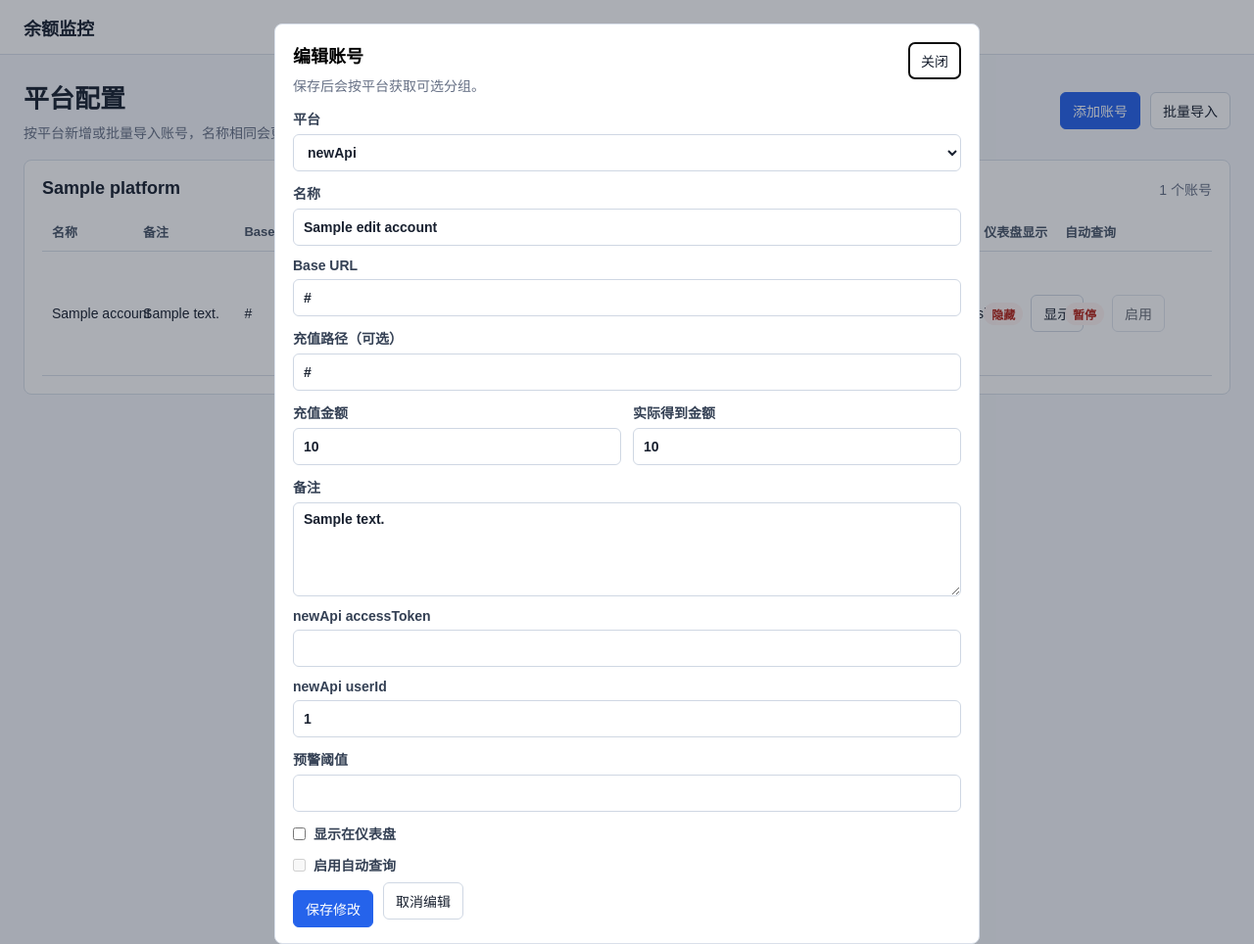
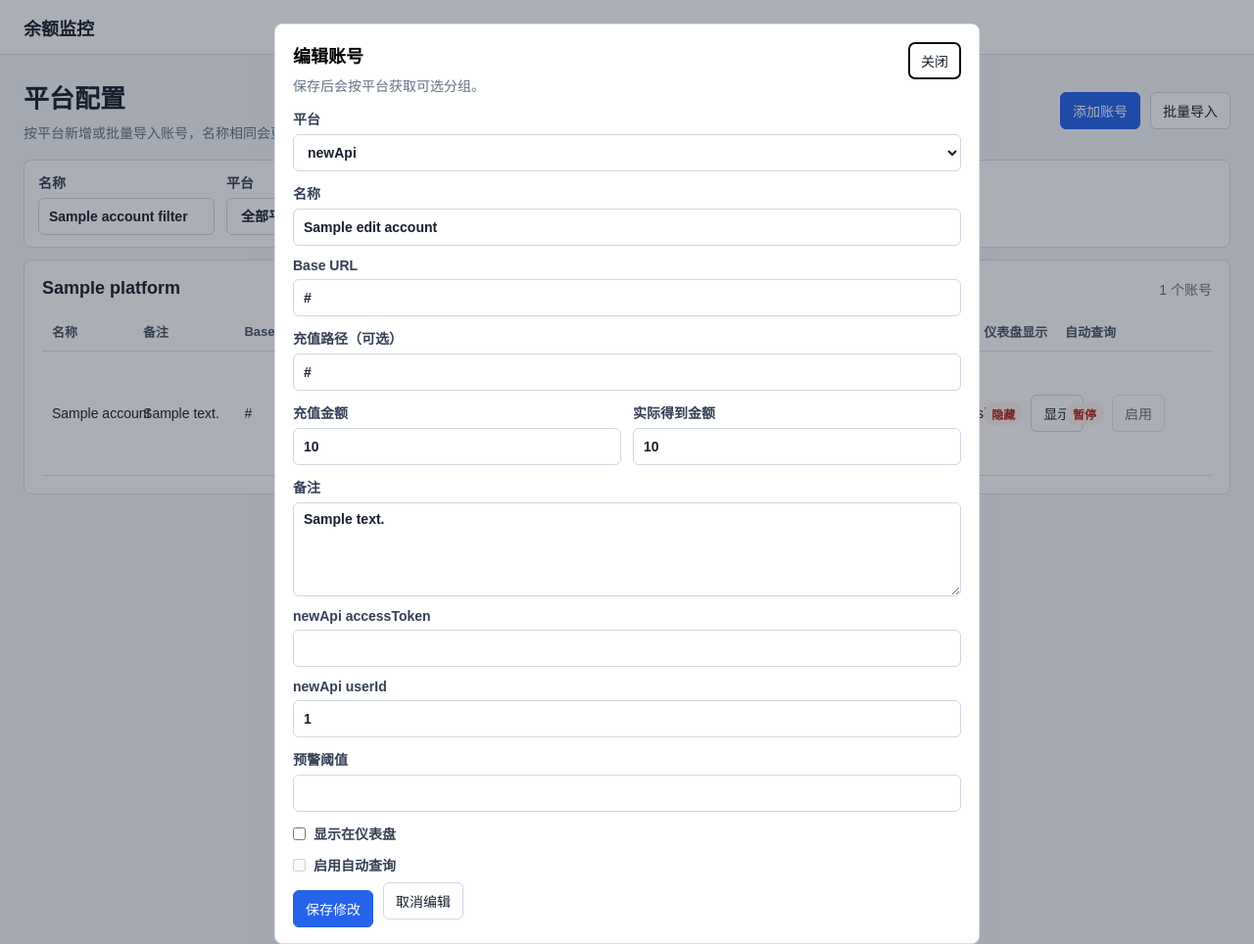
Before and after one commit to xianyvbang/price-monitoring, a FastAPI app: template app/templates/accounts.html in a window 1280 px wide. Shown: the top 964 px of the page at 98% size. Run offline with FastAPI, Linux system fonts and the light colour scheme; data comes from the database, SQL or seed files in the repository; the template is opened without the code that fills it: most values are stand-ins (such as "Sample title", 1, 10 or a date in 2020).

Commit message:
增加账号名称和平台筛选

```diff
--- a/app/main.py
+++ b/app/main.py
@@ -153,6 +153,14 @@ def template_context(request: Request, **extra: Any) -> dict[str, Any]:
     return {"request": request, "user": current_user(request), "format_time": format_china_time, **extra}
 
 
+def account_filter_from_query(request: Request) -> dict[str, Any]:
+    name = str(request.query_params.get("name") or "").strip()
+    platform = str(request.query_params.get("platform") or "").strip()
+    if platform not in {"newApi", "sub2Api"}:
+        platform = ""
+    return {"name": name, "platform": platform, "active": bool(name or platform)}
+
+
 def public_log(row: Any) -> dict[str, Any]:
     data = row_to_dict(row)
     data["created_at_formatted"] = format_china_time(data.get("created_at"))
@@ -566,9 +574,15 @@ def grouped_accounts(
     eliminated_last: bool = False,
     enabled_only: bool = False,
     visible_only: bool = False,
+    platform: str | None = None,
+    name_query: str | None = None,
 ) -> dict[str, list[dict[str, Any]]]:
-    grouped = {"newApi": [], "sub2Api": []}
-    for row in db.list_accounts(enabled_only=enabled_only, visible_only=visible_only):
+    if platform in {"newApi", "sub2Api"}:
+        grouped = {platform: []}
+    else:
+        grouped = {"newApi": [], "sub2Api": []}
+        platform = None
+    for row in db.list_accounts(platform=platform, name_query=name_query, enabled_only=enabled_only, visible_only=visible_only):
         grouped[row["platform"]].append(public_account(row))
     if eliminated_last:
         for accounts in grouped.values():
@@ -576,9 +590,16 @@ def grouped_accounts(
     return grouped
 
 
-def dashboard_grouped_accounts() -> dict[str, list[dict[str, Any]]]:
-    grouped = {"newApi": [], "sub2Api": []}
-    for platform, accounts in grouped_accounts(eliminated_last=True, visible_only=True).items():
+def dashboard_grouped_accounts(account_filter: dict[str, Any] | None = None) -> dict[str, list[dict[str, Any]]]:
+    account_filter = account_filter or {}
+    platform_filter = account_filter.get("platform") if account_filter.get("platform") in {"newApi", "sub2Api"} else None
+    grouped = {platform_filter: []} if platform_filter else {"newApi": [], "sub2Api": []}
+    for platform, accounts in grouped_accounts(
+        eliminated_last=True,
+        visible_only=True,
+        platform=platform_filter,
+        name_query=account_filter.get("name") or None,
+    ).items():
         for account in accounts:
             monitor_groups = account.get("monitor_groups") if isinstance(account.get("monitor_groups"), list) else []
             if monitor_groups:
@@ -690,7 +711,8 @@ async def dashboard(request: Request):
     redirect = redirect_if_needed(request)
     if redirect:
         return redirect
-    grouped = dashboard_grouped_accounts()
+    account_filter = account_filter_from_query(request)
+    grouped = dashboard_grouped_accounts(account_filter)
     consumption_filter = consumption_date_range_from_query(request)
     return templates.TemplateResponse(
         request,
@@ -701,6 +723,7 @@ async def dashboard(request: Request):
             settings=db.get_general_settings(),
             consumption_summaries=summarize_consumption_periods(grouped, consumption_filter),
             consumption_filter=consumption_filter,
+            account_filter=account_filter,
         ),
     )
 
@@ -754,15 +777,17 @@ async def accounts_page(request: Request):
     if redirect:
         return redirect
     edit_id = _optional_int(request.query_params.get("edit_id"))
+    account_filter = account_filter_from_query(request)
     return templates.TemplateResponse(
         request,
         "accounts.html",
         template_context(
             request,
-            grouped=grouped_accounts(),
+            grouped=grouped_accounts(platform=account_filter.get("platform"), name_query=account_filter.get("name") or None),
             settings=db.get_general_settings(),
             message=None,
             edit_account=public_edit_account(edit_id),
+            account_filter=account_filter,
         ),
     )
 
@@ -788,6 +813,7 @@ async def save_account_form(request: Request):
                     settings=db.get_general_settings(),
                     message="账号不存在或已删除",
                     edit_account=None,
+                    account_filter=account_filter_from_query(request),
                 ),
                 status_code=404,
             )
@@ -817,6 +843,7 @@ async def bulk_accounts_form(request: Request):
             settings=db.get_general_settings(),
             message=f"已导入或更新 {imported} 个账号",
             edit_account=None,
+            account_filter=account_filter_from_query(request),
         ),
     )
 
@@ -1069,7 +1096,8 @@ async def change_password_form(request: Request):
 @app.get("/api/accounts")
 async def api_accounts(request: Request):
     require_user(request)
-    return grouped_accounts()
+    account_filter = account_filter_from_query(request)
+    return grouped_accounts(platform=account_filter.get("platform"), name_query=account_filter.get("name") or None)
 
 
 @app.get("/api/accounts/{account_id}")
--- a/app/models.py
+++ b/app/models.py
@@ -36,6 +36,11 @@ def format_china_time(value: Any) -> str:
     if dt.tzinfo is None:
         dt = dt.replace(tzinfo=timezone.utc)
     return dt.astimezone(CHINA_TZ).strftime("%Y-%m-%d %H:%M:%S")
+
+
+def _like_pattern(value: str) -> str:
+    escaped = value.replace("\\", "\\\\").replace("%", "\\%").replace("_", "\\_")
+    return f"%{escaped}%"
 
 
 class Database:
@@ -504,6 +509,7 @@ class Database:
     def list_accounts(
         self,
         platform: Optional[str] = None,
+        name_query: Optional[str] = None,
         enabled_only: bool = False,
         visible_only: bool = False,
     ) -> list[sqlite3.Row]:
@@ -513,6 +519,9 @@ class Database:
         if platform:
             conditions.append("platform = ?")
             params.append(platform)
+        if name_query:
+            conditions.append("name LIKE ? ESCAPE '\\'")
+            params.append(_like_pattern(name_query))
         if enabled_only:
             conditions.append("is_enabled = 1")
         if visible_only:
--- a/app/templates/accounts.html
+++ b/app/templates/accounts.html
@@ -13,6 +13,29 @@
 </section>
 
 {% if message %}<p class="notice">{{ message }}</p>{% endif %}
+
+<section class="consumption-filter account-filter" aria-label="账号筛选">
+  <form class="consumption-filter-form" method="get" action="/accounts">
+    <label>
+      名称
+      <input name="name" autocomplete="off" placeholder="模糊搜索" value="{{ account_filter.name }}">
+    </label>
+    <label>
+      平台
+      <select name="platform">
+        <option value="">全部平台</option>
+        <option value="newApi" {% if account_filter.platform == "newApi" %}selected{% endif %}>newApi</option>
+        <option value="sub2Api" {% if account_filter.platform == "sub2Api" %}selected{% endif %}>sub2Api</option>
+      </select>
+    </label>
+    <div class="consumption-filter-actions">
+      <button class="primary" type="submit">筛选</button>
+      {% if account_filter.active %}
+      <a class="button-link" href="/accounts">清除筛选</a>
+      {% endif %}
+    </div>
+  </form>
+</section>
 
 <dialog class="account-dialog" data-account-dialog>
   <form
```
Also changed, not shown: app/templates/dashboard.html (+14 -2 lines), tests/test_group_query_ui.py (+65 -0 lines), tests/test_models.py (+17 -0 lines).
